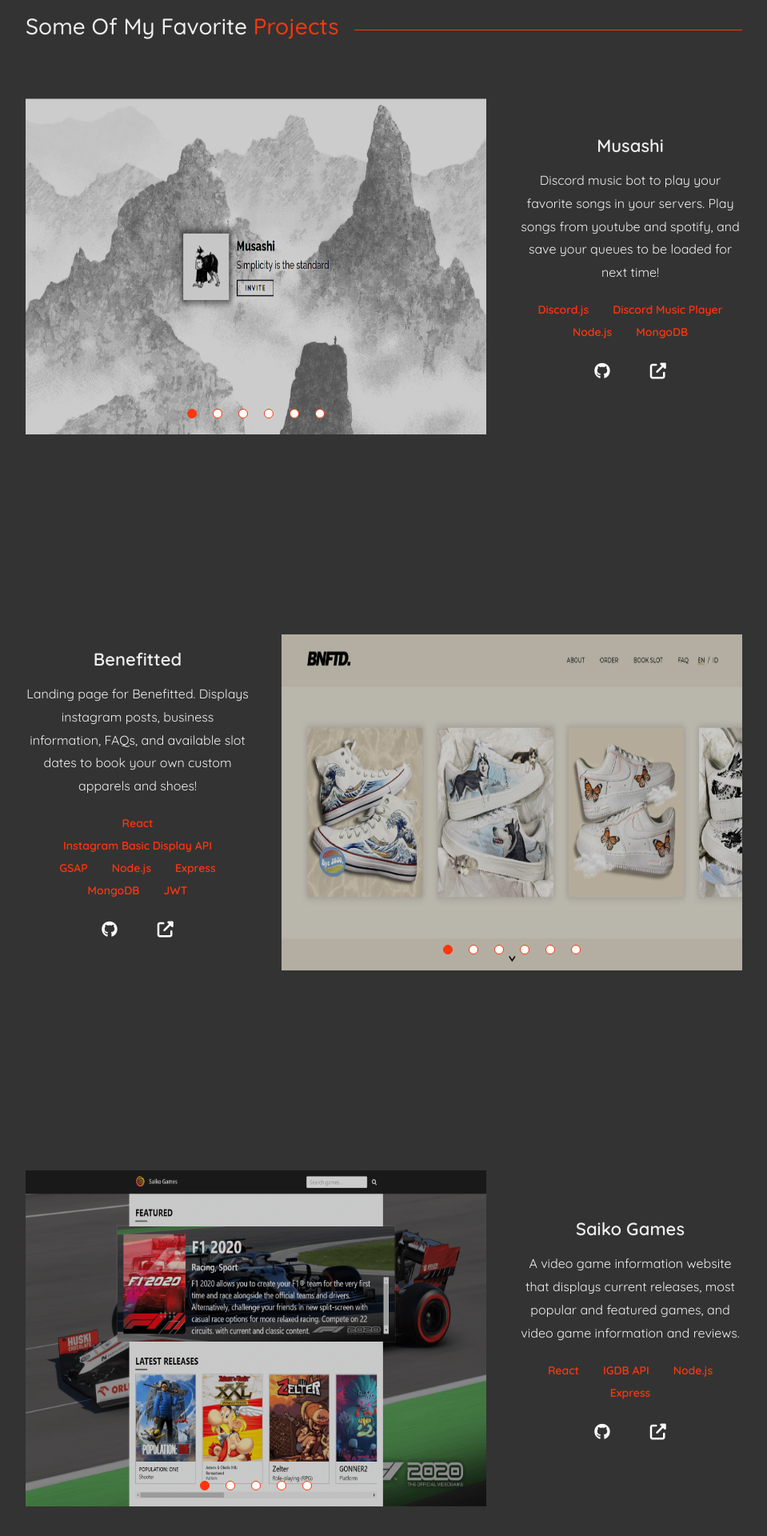
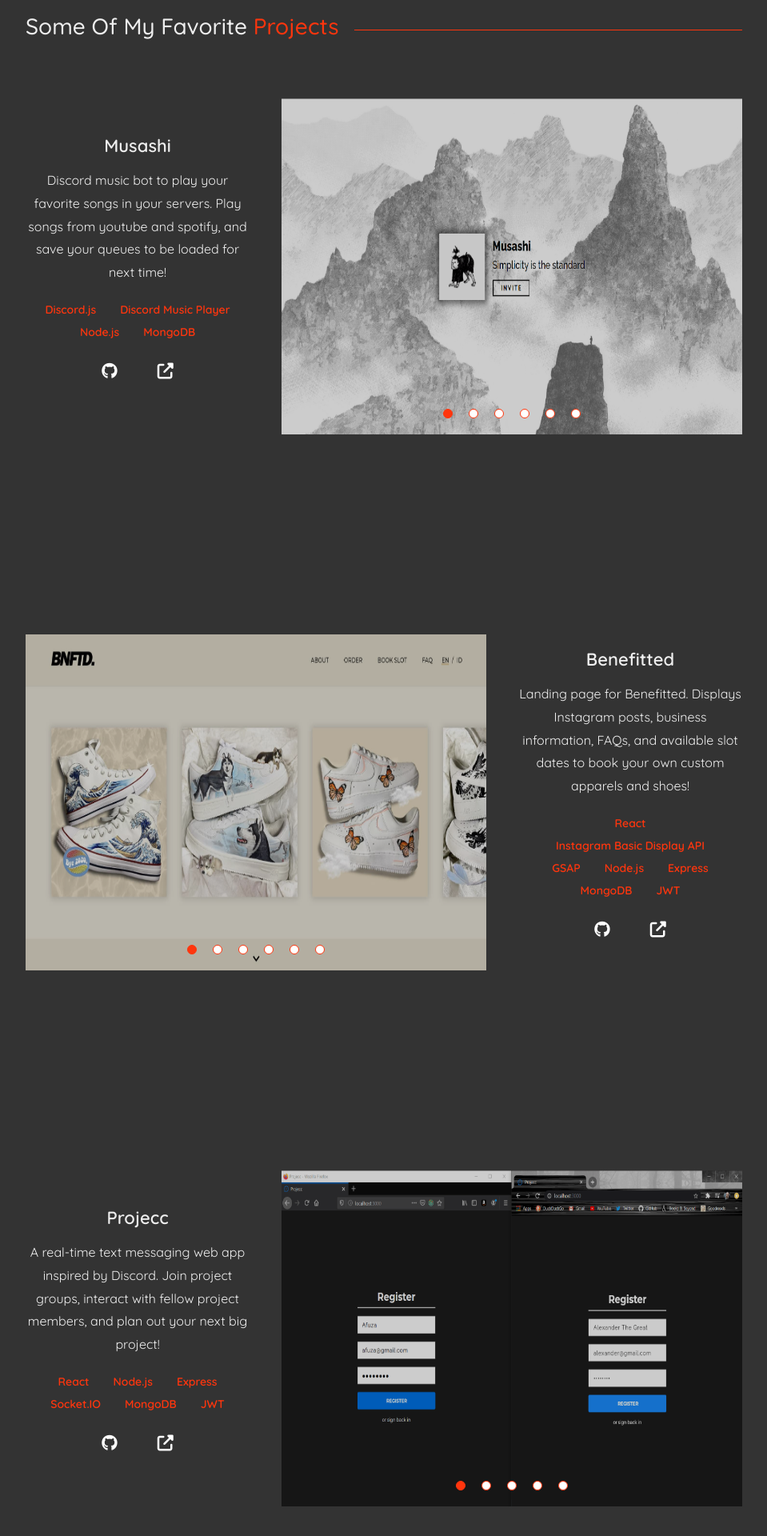
Before and after one commit to afutofu/afutofu.github.io, a React (Create React App) app: page / in a window 1280 px wide. Shown: the part 2580-4500 px from the top of the page at 80% size, without its empty margins (160-1119 px from the left). Built offline with nearby package versions, Linux system fonts and the light colour scheme.

Commit message:
Mapped featured project component from data list

```diff
--- a/src/containers/FeaturedProjects.js
+++ b/src/containers/FeaturedProjects.js
@@ -38,6 +38,71 @@
 import FeaturedProject from "../components/FeaturedProject";
 
 gsap.registerPlugin(ScrollTrigger);
+
+const FEATURED_PROJECTS = [
+  {
+    title: "Musashi",
+    desc: "Discord music bot to play your favorite songs in your servers. Play songs from youtube and spotify, and save your queues to be loaded for next time!",
+    techs: ["Discord.js", "Discord Music Player", "Node.js", "MongoDB"],
+    codeLink: "https://github.com/afutofu/musashi",
+    siteLink: "https://musashi-bot.netlify.app/",
+    images: [musashi1, musashi2, musashi3, musashi4, musashi5, musashi6],
+  },
+  {
+    title: "Benefitted",
+    desc: "Landing page for Benefitted. Displays Instagram posts, business information, FAQs, and available slot dates to book your own custom apparels and shoes!",
+    techs: [
+      "React",
+      "Instagram Basic Display API",
+      "GSAP",
+      "Node.js",
+      "Express",
+      "MongoDB",
+      "JWT",
+    ],
+    codeLink: "https://github.com/afutofu/benefitted-frontend",
+    siteLink: "https://benefitted.netlify.app/",
+    images: [
+      benefitted1,
+      benefitted2,
+      benefitted3,
+      benefitted4,
+      benefitted5,
+      benefitted6,
+    ],
+  },
+  {
+    title: "Projecc",
+    desc: "A real-time text messaging web app inspired by Discord. Join project groups, interact with fellow project members, and plan out your next big project!",
+    techs: ["React", "Node.js", "Express", "Socket.IO", "MongoDB", "JWT"],
+    codeLink: "https://github.com/afutofu/projecc",
+    siteLink: "https://projecc-ce68769a9813.herokuapp.com",
+    images: [projecc1, projecc2, projecc3, projecc4, projecc5],
+  },
+  {
+    title: "Saiko Games",
+    desc: "A video game information website that displays current releases, most popular and featured games, and video game information and reviews.",
+    techs: ["React", "IGDB API", "Node.js", "Express"],
+    codeLink: "https://github.com/afutofu/saiko-games-frontend",
+    siteLink: "https://saiko-games.netlify.app/",
+    images: [saiko1, saiko2, saiko3, saiko4, saiko5],
+  },
+  {
+    title: "Devil's Advocate",
+    desc: "An e-commerce website selling 'devil fruits' from the 'One Piece' series. Data scraped from a third party site, complete with a cart system and authentication.",
+    techs: ["React", "Node.js", "Express", "MongoDB", "Scrapy", "JWT"],
+    codeLink: "https://github.com/afutofu/devils-advocate-frontend",
+    siteLink: "https://devils-advocate-afuza.netlify.app/",
+    images: [devils1, devils2, devils3, devils4, devils5],
+  },
+  {
+    title: "Insalts",
+    desc: "A site for your favorite jokes and insults inspired by Reddit. Check out 'salts' (subreddits) to view posts of a specific category, or create your very own and start posting your own jokes!",
+    techs: ["React", "Node.js", "Express", "Sequelize", "MySQL", "JWT"],
+    codeLink: "https://github.com/afutofu/insalts",
+    images: [insalts1, insalts2, insalts3, insalts4, insalts5],
+  },
+];
 
 const FeaturedProjectsComp = styled.div`
   position: relative;
@@ -171,86 +236,13 @@
           </TitleLineWrapper>
         </TitleArea>
         <ProjectArea>
-          <FeaturedProject
-            title={"Musashi"}
-            desc={`Discord music bot to play your favorite songs in your servers. Play songs from youtube and spotify, and save your queues to be loaded for next time!`}
-            techs={["Discord.js", "Discord Music Player", "Node.js", "MongoDB"]}
-            codeLink={"https://github.com/afutofu/musashi"}
-            siteLink={"https://musashi-bot.netlify.app/"}
-            images={[
-              musashi1,
-              musashi2,
-              musashi3,
-              musashi4,
-              musashi5,
-              musashi6,
-            ]}
-          />
-          <FeaturedProject
-            reverse={true}
-            title={"Benefitted"}
-            desc={`Landing page for Benefitted. Displays instagram posts, business information, FAQs, and available slot dates to book your own custom apparels and shoes!`}
-            techs={[
-              "React",
-              "Instagram Basic Display API",
-              "GSAP",
-              "Node.js",
-              "Express",
-              "MongoDB",
-              "JWT",
-            ]}
-            codeLink={"https://github.com/afutofu/benefitted"}
-            siteLink={"https://benefitted.herokuapp.com/"}
-            images={[
-              benefitted1,
-              benefitted2,
-              benefitted3,
-              benefitted4,
-              benefitted5,
-              benefitted6,
-            ]}
-          />
-          <FeaturedProject
-            title={"Saiko Games"}
-            desc={`A video game information website that displays current releases, most popular and featured games, and video game information and reviews.`}
-            techs={["React", "IGDB API", "Node.js", "Express"]}
-            codeLink={"https://github.com/afutofu/saiko-games"}
-            siteLink={"https://saiko-games.herokuapp.com/"}
-            images={[saiko1, saiko2, saiko3, saiko4, saiko5]}
-          />
-          <FeaturedProject
-            reverse={true}
-            title={"Projecc"}
-            desc={`A real-time text messaging web app inspired by Discord. Join project groups, interact with fellow project members, and plan out your next big project!`}
-            techs={[
-              "React",
-              "Node.js",
-              "Express",
-              "Socket.IO",
-              "MongoDB",
-              "JWT",
-            ]}
-            codeLink={"https://github.com/afutofu/projecc"}
-            siteLink={"https://projecc-afu.herokuapp.com/"}
-            images={[projecc1, projecc2, projecc3, projecc4, projecc5]}
-          />
-          <FeaturedProject
-            title={"Insalts"}
-            desc={`A site for your favorite jokes and insults inspired by Reddit. Check out 'salts' (subreddits) to view posts of a specific category, or create your very own and start posting your own jokes!`}
-            techs={["React", "Node.js", "Express", "Sequelize", "MySQL", "JWT"]}
-            codeLink={"https://github.com/afutofu/insalts"}
-            siteLink={"https://insalts.herokuapp.com/"}
-            images={[insalts1, insalts2, insalts3, insalts4, insalts5]}
-          />
-          <FeaturedProject
-            reverse={true}
-            title={"Devil's Advocate"}
-            desc={`An e-commerce website selling 'devil fruits' from the 'One Piece' series. Data scraped from a third party site, complete with a cart system and authentication.`}
-            techs={["React", "Node.js", "Express", "MongoDB", "Scrapy", "JWT"]}
-            codeLink={"https://github.com/afutofu/devils-advocate-mern"}
-            siteLink={"https://devils-advocate-afu.herokuapp.com/"}
-            images={[devils1, devils2, devils3, devils4, devils5]}
-          />
+          {FEATURED_PROJECTS.map((featuredProject, index) => (
+            <FeaturedProject
+              key={featuredProject.title}
+              reverse={index % 2 === 0}
+              {...featuredProject}
+            />
+          ))}
         </ProjectArea>
       </ThemeProvider>
     </FeaturedProjectsComp>
```
